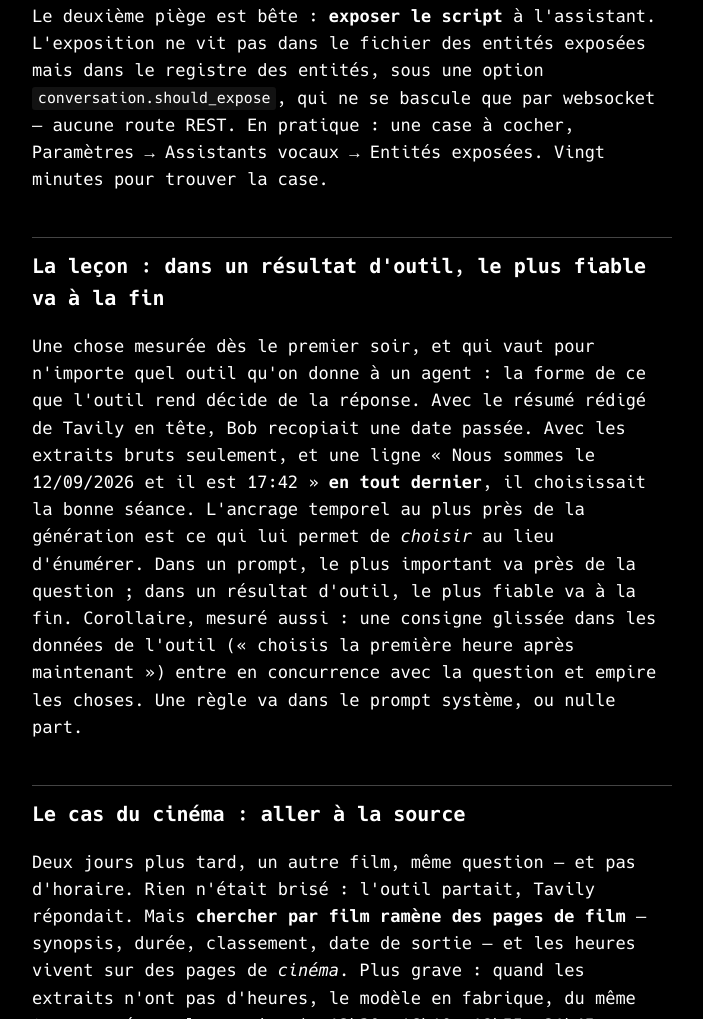
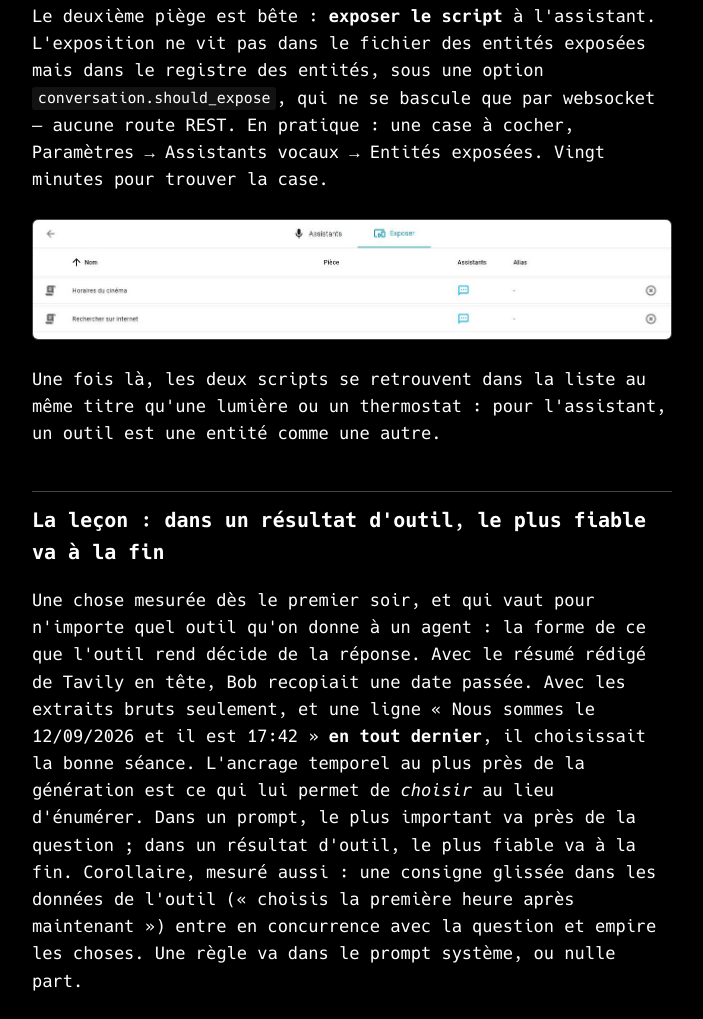
Before and after one commit to ludorl82/labodeludo.dev, an Astro site: page /blog/ok-bob-a-quelle-heure-joue-le-film in a window 1280 px wide. Shown: the part 3827-4846 px from the top of the page, without its empty margins (184-887 px from the left). Built offline with nearby package versions, Linux system fonts and the light colour scheme; Astro itself is replaced by a stand-in of ours.

Commit message:
Ok Bob, à quelle heure joue le film : capture des entités exposées
Home Assistant → Assistants vocaux → Exposer, filtré sur les deux
scripts (composé à partir de deux captures filtrées : la liste
complète montre les noms des machines du labo).

Co-Authored-By: Claude Fable 5.1 <noreply@anthropic.com>
Claude-Session: https://claude.ai/code/session_018KTnuVCNzHbBRqWFxBTKyL

```diff
--- a/src/content/blog/ok-bob-a-quelle-heure-joue-le-film.mdx
+++ b/src/content/blog/ok-bob-a-quelle-heure-joue-le-film.mdx
@@ -41,6 +41,10 @@ Ce dernier point m'a surpris. Je m'attendais à devoir dire « cherche ». Non :
 Le premier réflexe, pour ajouter une commande vocale dans Home Assistant, c'est un **déclencheur de phrase** — « cherche telle chose » déclenche une automatisation. Ça ne marche pas ici, et la raison est instructive : les déclencheurs de phrase exigent que le pipeline vocal préfère les intentions locales (`prefer_local_intents: true`), et dès lors « quelle est la température » est intercepté par le moteur d'intentions natif avant même que le modèle ne le voie — toutes les règles qu'on a mises des semaines à ajuster dans son prompt ne servent plus. Le script-outil, lui, est purement additif : un outil de plus, rien d'autre ne change.
 
 Le deuxième piège est bête : **exposer le script** à l'assistant. L'exposition ne vit pas dans le fichier des entités exposées mais dans le registre des entités, sous une option `conversation.should_expose`, qui ne se bascule que par websocket — aucune route REST. En pratique : une case à cocher, Paramètres → Assistants vocaux → Entités exposées. Vingt minutes pour trouver la case.
+
+![Home Assistant, Paramètres → Assistants vocaux → onglet Exposer : les deux scripts « Horaires du cinéma » et « Rechercher sur internet » dans la liste des entités exposées, chacun avec l'icône de l'assistant dans la colonne Assistants](/images/blog/ok-bob-entites-exposees.png)
+
+Une fois là, les deux scripts se retrouvent dans la liste au même titre qu'une lumière ou un thermostat : pour l'assistant, un outil est une entité comme une autre.
 
 ## La leçon : dans un résultat d'outil, le plus fiable va à la fin
 
```
Also changed, not shown: public/images/blog/ok-bob-entites-exposees.png (added).
